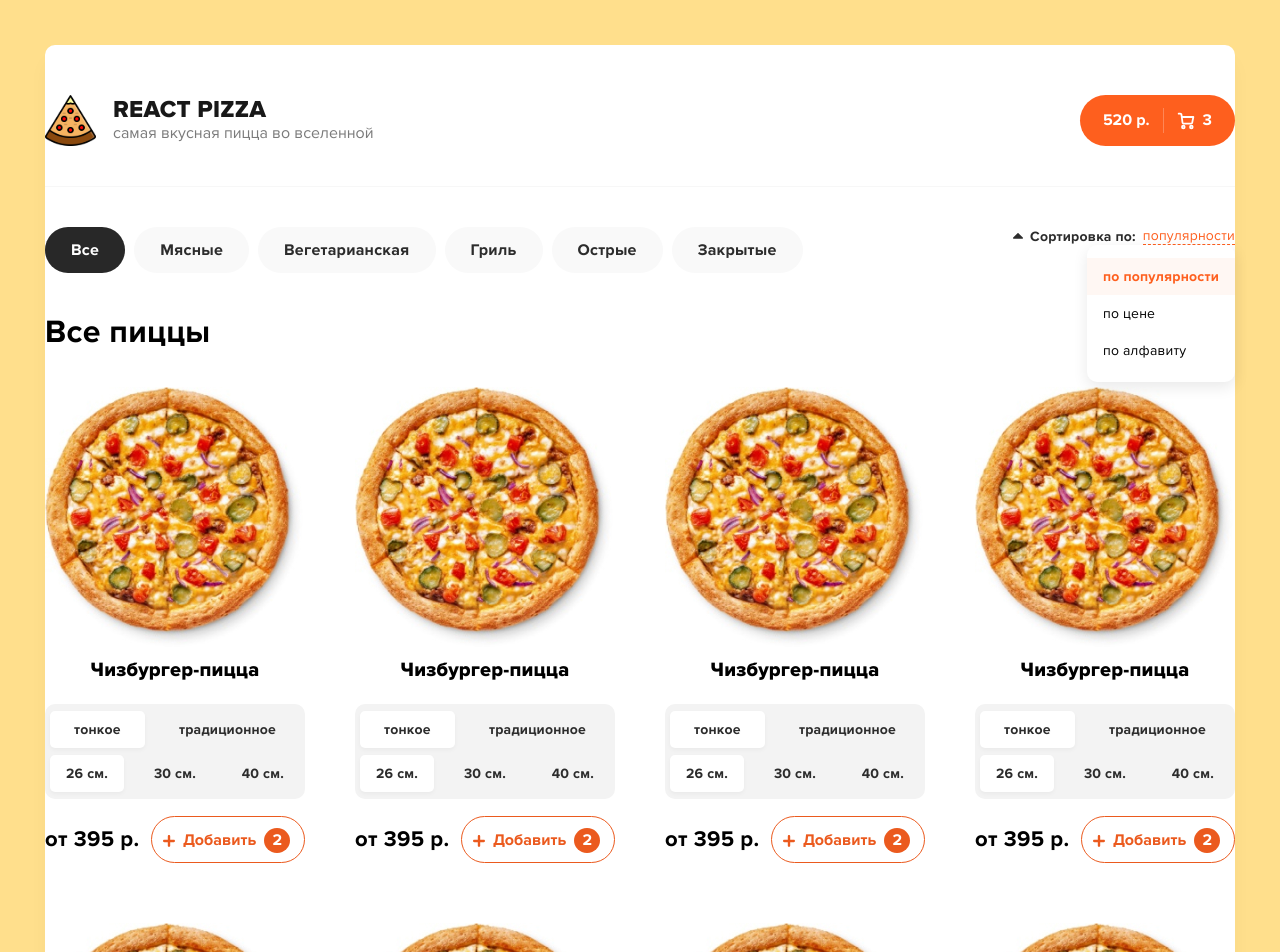
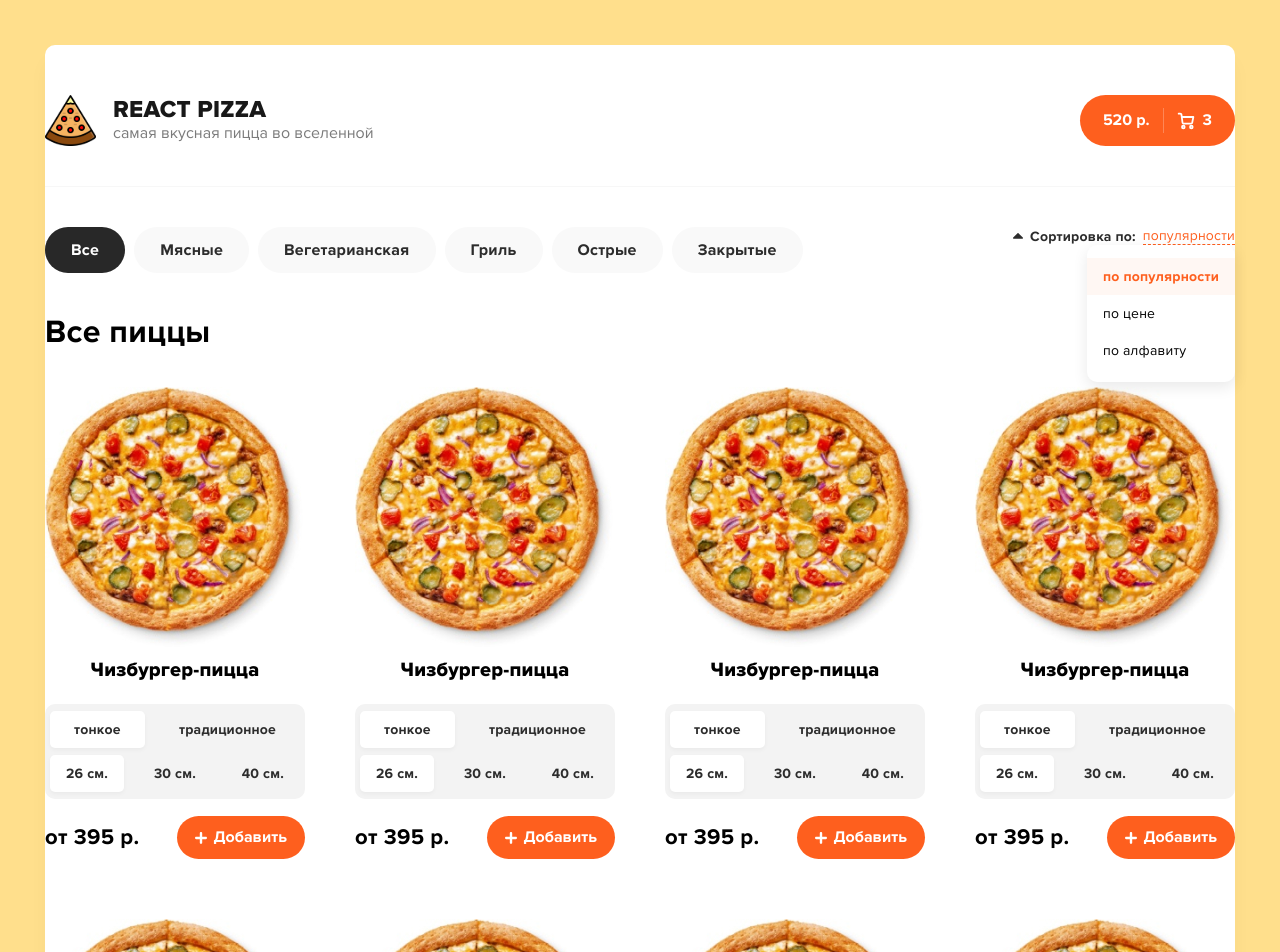
Before and after one commit to Emil-Ka/react-pizza, a React (Create React App) app: page / in a window 1280 px wide. Shown: the top 952 px of the page. Built offline with nearby package versions, Linux system fonts and the light colour scheme.

Commit message:
Исправлена кнопка покупки

```diff
--- a/src/components/card/Card.jsx
+++ b/src/components/card/Card.jsx
@@ -20,14 +20,12 @@ const Card = () => {
          </div>
          <div className="card__total">
             <b>от 395 р.</b>
-            {/* <button className="btn-add">
-               <img src={plus_off} alt="add" />
+            <button className="btn-add">
+               <svg width="12" height="12" viewBox="0 0 12 12" fill="none" xmlns="http://www.w3.org/2000/svg">
+                  <path d="M10.8 4.8H7.2V1.2C7.2 0.5373 6.6627 0 6 0C5.3373 0 4.8 0.5373 4.8 1.2V4.8H1.2C0.5373 4.8 0 5.3373 0 6C0 6.6627 0.5373 7.2 1.2 7.2H4.8V10.8C4.8 11.4627 5.3373 12 6 12C6.6627 12 7.2 11.4627 7.2 10.8V7.2H10.8C11.4627 7.2 12 6.6627 12 6C12 5.3373 11.4627 4.8 10.8 4.8Z" fill="white"/>
+               </svg>
                <span>Добавить</span>
-            </button> */}
-            <button className="btn-added">
-               <img src={plus_on} alt="added" />
-               <span>Добавить</span>
-               <div className="btn-added__count">
+               <div className="btn-count">
                   <span>2</span>
                </div>
             </button>
--- a/src/components/header/Header.jsx
+++ b/src/components/header/Header.jsx
@@ -12,12 +12,12 @@ const Header = () => {
                   <p>самая вкусная пицца во вселенной</p>
                </div>
             </div>
-            <button className="header__btn">
+            <a href="#" className="header__btn">
                <span className="header__price">520 р.</span>
                <div className="header__line"></div>
                <img src={cart} alt="cart"/>
                <span>3</span>
-            </button>
+            </a>
          </div>
       </header>
    )
--- a/src/styles/_card.scss
+++ b/src/styles/_card.scss
@@ -40,6 +40,10 @@
    text-align: center;
    letter-spacing: 0.015em;
    color: #2C2C2C;
+
+   li {
+      cursor: pointer;
+   }
 
    &__dough {
       margin-bottom: 7px;
@@ -92,6 +96,10 @@
       color: #fff;
       margin-left: 7px;
    }
+
+   .btn-count {
+      display: none;
+   }
 }
 
 .btn-added {
@@ -102,6 +110,12 @@
    display: flex;
    align-items: center;
 
+   svg {
+      path {
+         fill: #EB5A1E;
+      }
+   }
+
    span {
       display: inline-block;
       font-weight: bold;
@@ -111,7 +125,7 @@
       margin: 0 8px;
    }
 
-   &__count {
+   .btn-count {
       background: #EB5A1E;
       border-radius: 50%;
       display: inline-flex;
```
Also changed, not shown: src/components/cartHeader/CartHeader.jsx (added, +17 -0 lines), src/page/cart/Cart.jsx (added, +9 -0 lines).
